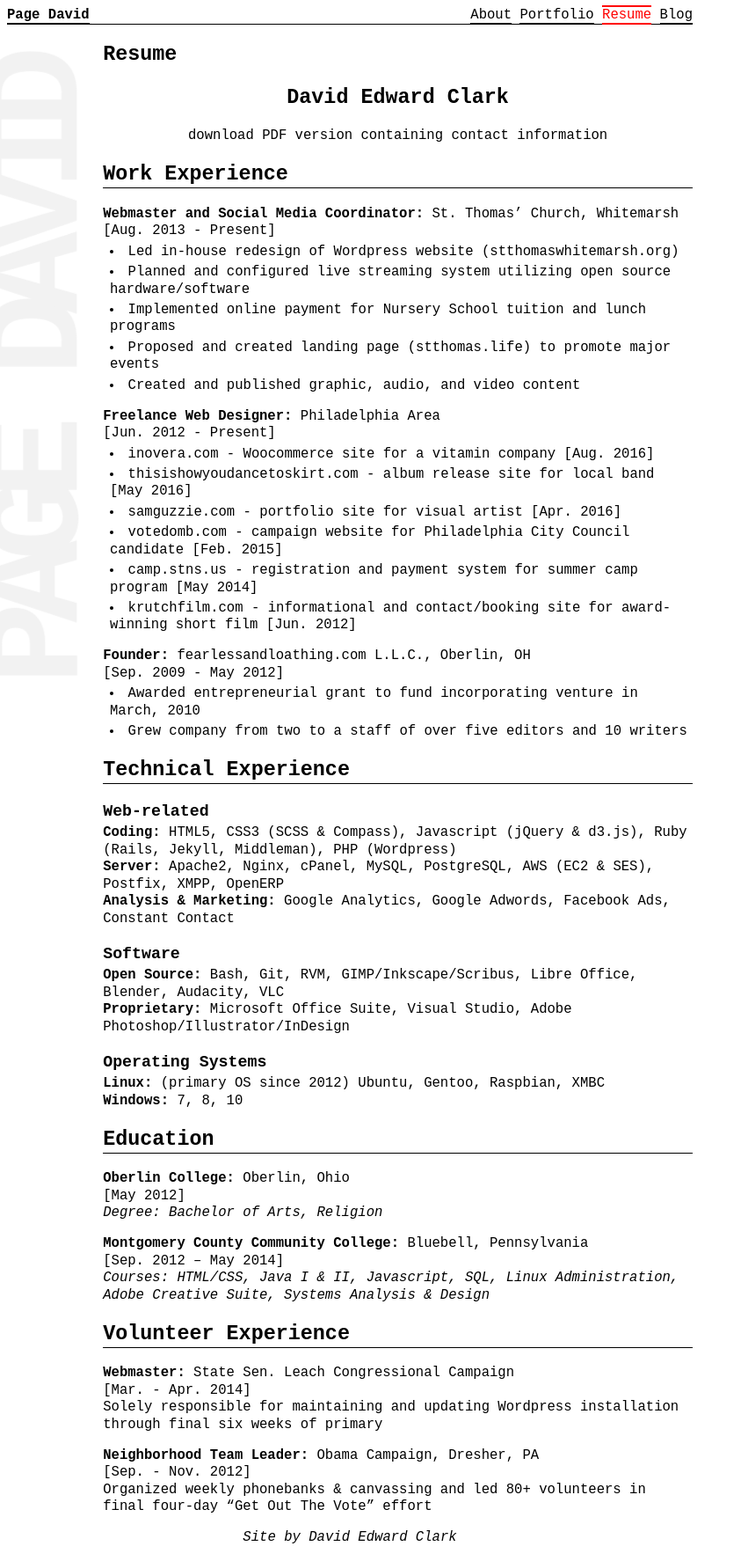
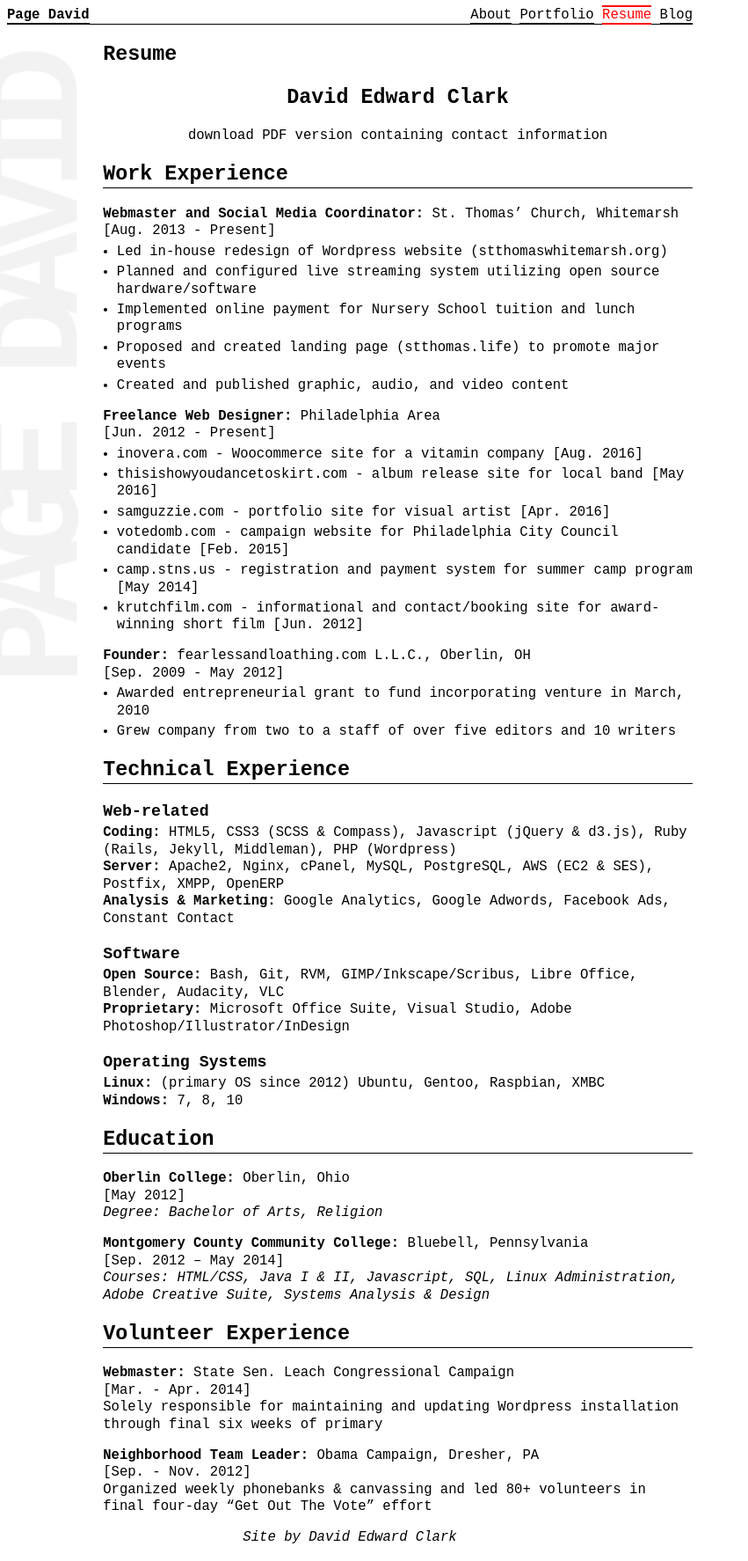
Before and after one commit to pagedavid/pagedavid.github.io, a Jekyll site: the page built from resume.md, in a window 1280 px wide. Shown: the whole page at 88% size, without its empty margins (0-851 px from the left). Built offline with Jekyll 4.4.1, drawn with Linux system fonts in a browser that asks for light colours.

Commit message:
list-style-position outside

```diff
--- a/_sass/brutal/_base.scss
+++ b/_sass/brutal/_base.scss
@@ -82,9 +82,8 @@ h1 {
     margin-bottom: 0em;
   }
   ul {
-    padding-left: .5em;
+    padding-left: 1em;
     margin-top: .25em;
-    list-style-position: inside;
   }
   li {
     margin-top: .25em;
```
